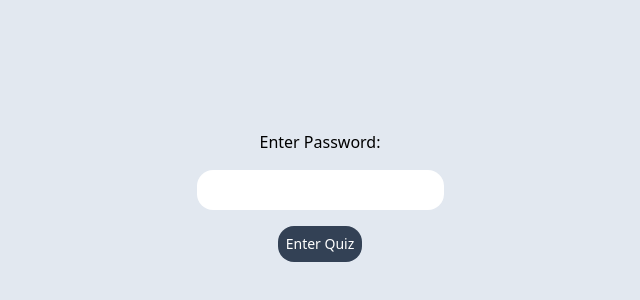
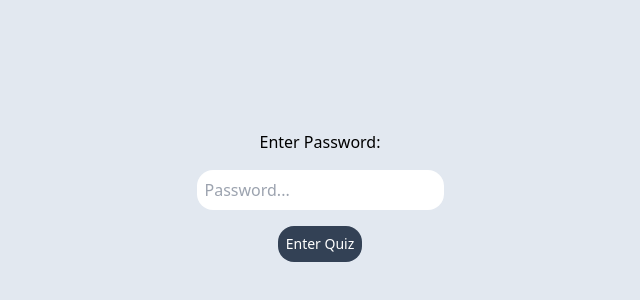
Before and after one commit to kasparlaurenz/quiz-app, a React (Create React App) app: page / in a window 1280 px wide. Shown: the part 204-504 px from the top of the page, without its empty margins (320-960 px from the left). Built offline with nearby package versions, Linux system fonts and the light colour scheme.

Commit message:
add react router and redirect

```diff
--- a/package.json
+++ b/package.json
@@ -12,6 +12,7 @@
     "@types/react-dom": "^18.0.6",
     "react": "^18.2.0",
     "react-dom": "^18.2.0",
+    "react-router-dom": "^6.3.0",
     "react-scripts": "5.0.1",
     "typescript": "^4.8.2",
     "web-vitals": "^2.1.4"
--- a/src/App.tsx
+++ b/src/App.tsx
@@ -1,34 +1,20 @@
 import React, { useState } from 'react';
 import Login from './components/Login';
 import type { FormEvent } from 'react';
+import { BrowserRouter as Router, Routes, Route } from 'react-router-dom';
+import Home from './pages/Home';
+import Quiz from './pages/Quiz';
 
 const App = () => {
-  const PASSWORD = '123';
-  const [showQuiz, setShowQuiz] = useState<boolean>(false);
-  const [input, setInput] = useState<string>('');
-
-  const verifyPassword = (event: FormEvent<HTMLFormElement>) => {
-    event.preventDefault();
-    if (input === PASSWORD) {
-      console.log('right password');
-      setShowQuiz(true);
-    } else {
-      console.log('wrong password');
-      setShowQuiz(false);
-    }
-  };
-
   return (
-    <div className="w-screen h-screen bg-slate-200 flex justify-center items-center">
-      {showQuiz ? (
-        <div>Hello World</div>
-      ) : (
-        <Login
-          input={input}
-          setInput={setInput}
-          verifyPassword={verifyPassword}
-        />
-      )}
+    <div className=" App">
+      <Router>
+        <Routes>
+          <Route path="/" element={<Home />}></Route>
+          <Route path="/quiz" element={<Quiz />}></Route>
+          <Route path="/quiz/result"></Route>
+        </Routes>
+      </Router>
     </div>
   );
 };
--- a/src/components/Login.tsx
+++ b/src/components/Login.tsx
@@ -5,28 +5,44 @@ interface Props {
   input: string;
   setInput: Dispatch<SetStateAction<string>>;
   verifyPassword: (e: FormEvent<HTMLFormElement>) => void;
+  showErrMessage: boolean;
+  setShowErrMessage: Dispatch<SetStateAction<boolean>>;
 }
 
-const Login: FC<Props> = ({ input, setInput, verifyPassword }) => {
+const Login: FC<Props> = ({
+  input,
+  setInput,
+  verifyPassword,
+  showErrMessage,
+  setShowErrMessage,
+}) => {
   return (
-    <div>
     <form
       className="flex flex-col gap-4 items-center"
       onSubmit={verifyPassword}
     >
       <label htmlFor="password">Enter Password:</label>
+      {showErrMessage ? (
+        <div className="text-red-600 font-bold">Wrong Password</div>
+      ) : (
+        ''
+      )}
       <input
         className="p-2 rounded-2xl focus:scale-105 focus-visible:outline transition duration-200"
         type="password"
+        placeholder="Password..."
         id="password"
         value={input}
-          onChange={e => setInput(e.target.value)}
+        onChange={e => {
+          setInput(e.target.value);
+          setShowErrMessage(false);
+        }}
+        required
       />
       <button className="bg-slate-700 text-white text-sm p-2 rounded-2xl transition duration-150 hover:scale-105 hover:bg-slate-500">
         Enter Quiz
       </button>
     </form>
-    </div>
   );
 };
 
--- /dev/null
+++ b/src/pages/Home.tsx
@@ -0,0 +1,34 @@
+import React, { useState } from 'react';
+import Login from '../components/Login';
+import type { FormEvent } from 'react';
+import { useNavigate } from 'react-router-dom';
+
+const Home = () => {
+  const PASSWORD = '123';
+  const [input, setInput] = useState<string>('');
+  const [showErrMessage, setShowErrMessage] = useState<boolean>(false);
+  const navigateTo = useNavigate();
+
+  const verifyPassword = (event: FormEvent<HTMLFormElement>) => {
+    event.preventDefault();
+    if (input === PASSWORD) {
+      console.log('right password');
+      navigateTo('/quiz');
+    } else {
+      setShowErrMessage(true);
+    }
+  };
+  return (
+    <div className="w-screen h-screen bg-slate-200 flex justify-center items-center">
+      <Login
+        input={input}
+        setInput={setInput}
+        verifyPassword={verifyPassword}
+        showErrMessage={showErrMessage}
+        setShowErrMessage={setShowErrMessage}
+      />
+    </div>
+  );
+};
+
+export default Home;
--- /dev/null
+++ b/src/pages/Quiz.tsx
@@ -0,0 +1,13 @@
+import React, { useEffect } from 'react';
+
+const Quiz = () => {
+  return (
+    <>
+      <div className="w-screen h-screen bg-slate-200 flex justify-center items-center">
+        Quiz
+      </div>
+    </>
+  );
+};
+
+export default Quiz;
```
Also changed, not shown: src/data/questions/chapters/1.json (added, +12 -0 lines), 1 other file (tests, documents, lock files or other folders). Lines whose indentation alone changed are shown as unchanged.
